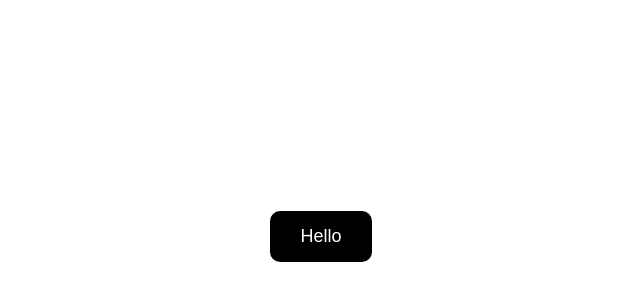
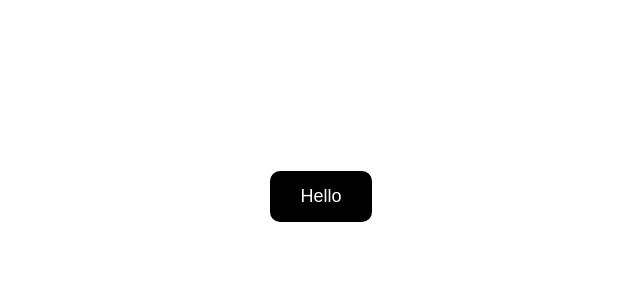
Before and after one commit to yanlopes208-ui/nx-hiroki, a website: page index.html in a window 1280 px wide. Shown: the part 172-472 px from the top of the page, without its empty margins (319-959 px from the left). Drawn offline with Linux system fonts and the light colour scheme.

Commit message:
Update index.html

```diff
--- a/index.html
+++ b/index.html
@@ -6,7 +6,7 @@
       display: flex;
       justify-content: center; /* centraliza na horizontal */
       align-items: center;     /* centraliza na vertical */
-      height: 100vh;           /* 100% da altura da tela */
+      height: 90vh;           /* 100% da altura da tela */
       background-color: #ffffff;
     }
 
```
